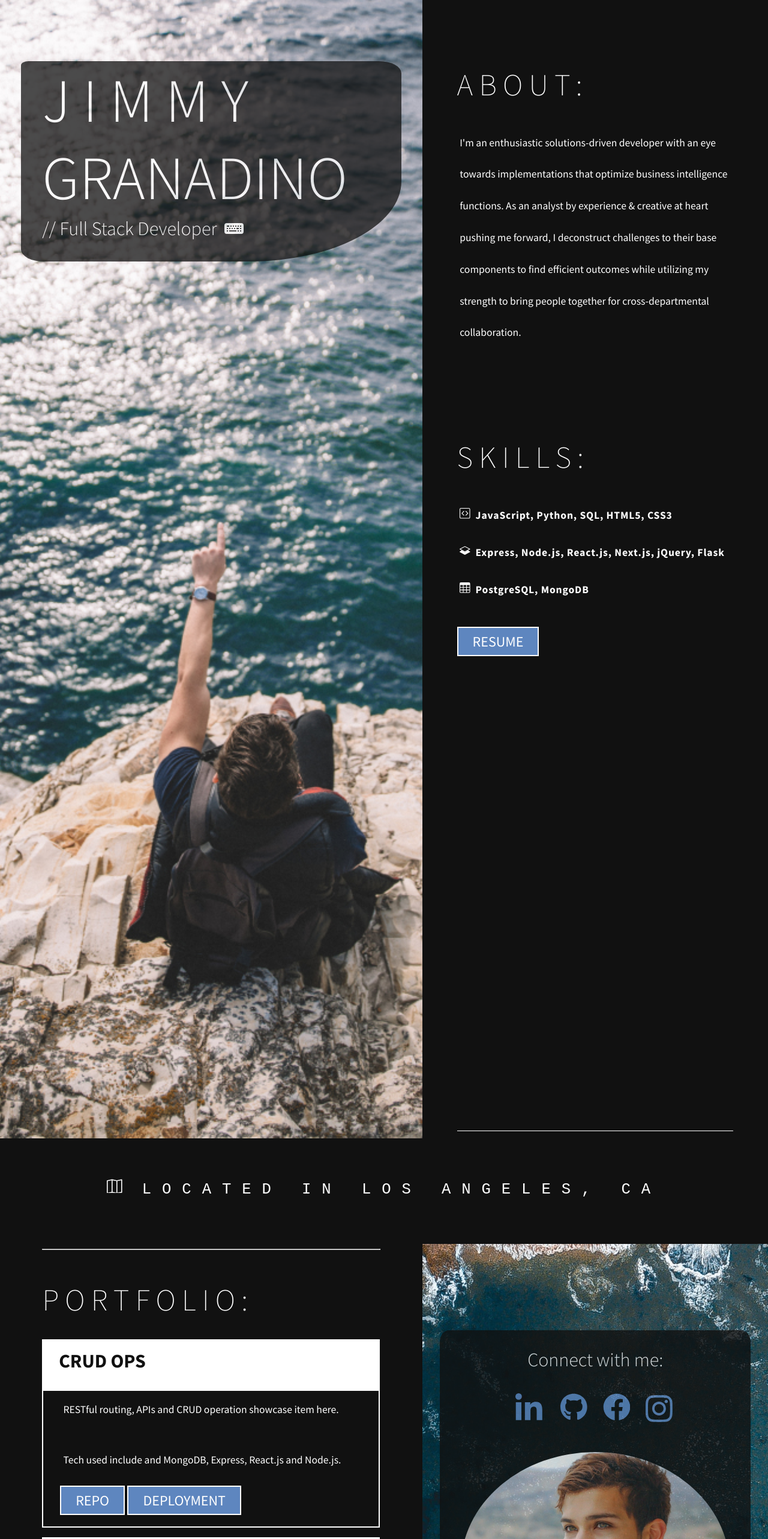
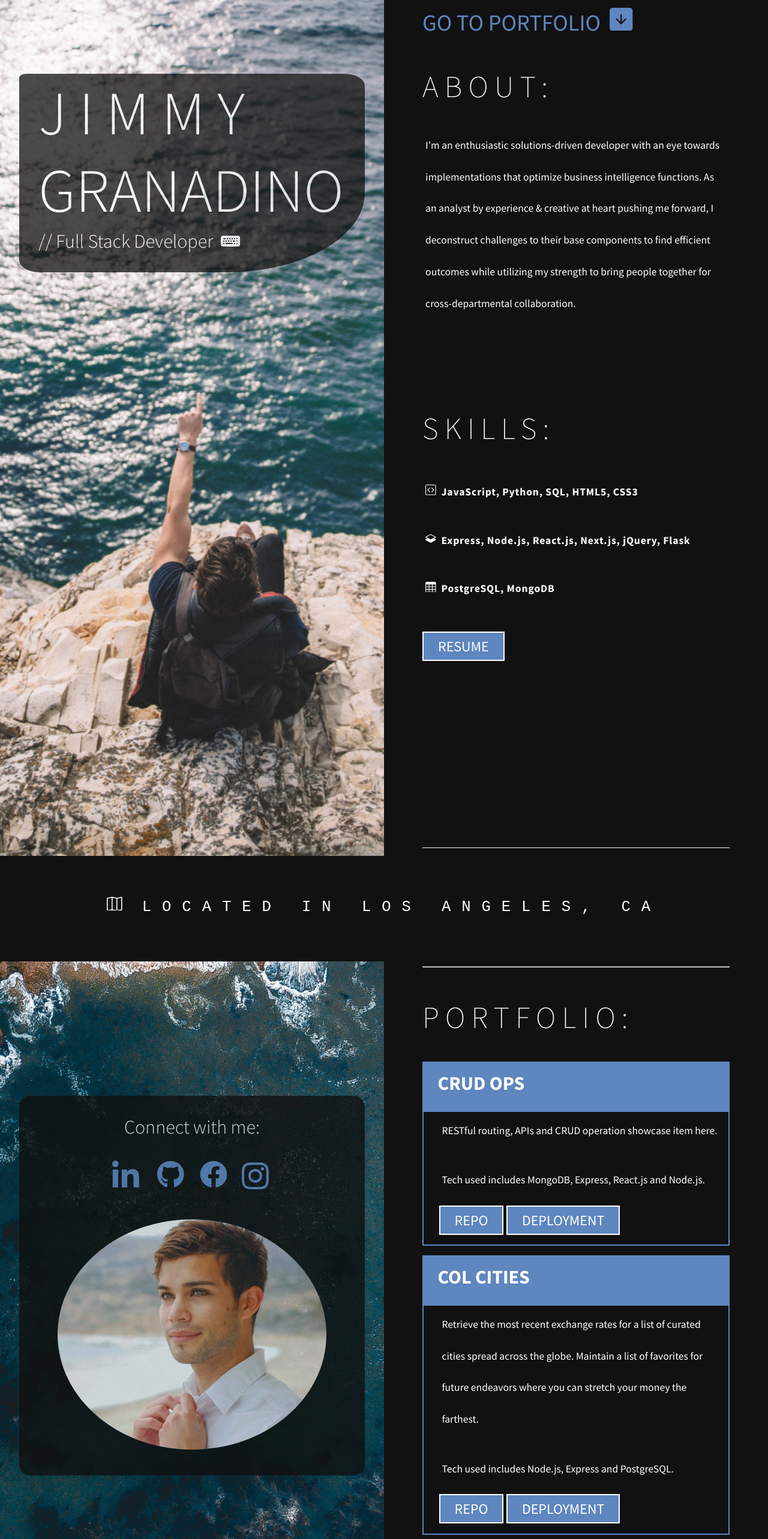
Before and after one commit to jimmygranadino/portfolio-react, a React (Create React App) app: page / in a window 1280 px wide. Shown: the top 2566 px of the page at 60% size. Built offline with nearby package versions, Linux system fonts and the light colour scheme; a web font is replaced by a local one.

Commit message:
final draft

```diff
--- a/package.json
+++ b/package.json
@@ -8,9 +8,12 @@
     "@testing-library/user-event": "^7.2.1",
     "bootstrap-icons": "^1.0.0-alpha5",
     "react": "^16.13.1",
+    "react-anchor-link-smooth-scroll": "^1.0.12",
     "react-dom": "^16.13.1",
     "react-router-dom": "^5.2.0",
-    "react-scripts": "3.4.1"
+    "react-router-hash-link": "^2.0.0",
+    "react-scripts": "^3.4.2",
+    "react-scroll": "^1.8.1"
   },
   "scripts": {
     "start": "react-scripts start",
--- a/src/App.css
+++ b/src/App.css
@@ -12,7 +12,7 @@ body {
 
 .container {
   display: grid;
-  grid-template-columns: 55% 45%;
+  grid-template-columns: 50% 50%;
   align-self: center;
 }
 
@@ -27,7 +27,7 @@ body {
 
 .content {
   background-color: #111111;
-  padding: 10% 10% 2% ;
+  padding: 2% 10% 2% ;
   margin: 0;
 }
 
@@ -46,7 +46,7 @@ body {
   font-family: 'Source Sans Pro', sans-serif;
   font-weight: 300;
   margin-bottom: 0;
-  margin-top: 1em;
+  margin-top: 1.2em;
 }
 
 .role {
@@ -74,12 +74,14 @@ body {
   opacity: 0.75;
   border-radius: 2% 6% 40%;
   transform: perspective(1px) translateZ(0);
+  box-shadow: 0 0 1px rgba(0, 0, 0, 0);
   transition: all 1s;
-  transition-property: transform;
+  transition-property: box-shadow, transform;
 }
 
 .title-card:hover {
   opacity: 0.85;
+  box-shadow: 0 10px 10px -10px rgba(0, 0, 0, 0.5);
   transform: scale(1.05);
 }
 
@@ -115,7 +117,7 @@ a:hover {
 
 .container-bottom {
   display: grid;
-  grid-template-columns: 55% 45%;
+  grid-template-columns: 50% 50%;
   align-self: center;
 }
 
@@ -135,7 +137,7 @@ a:hover {
 .contact-card {
   background: #111111;
   margin: 5%;
-  margin-top: 25%;
+  margin-top: 35%;
   padding: 5% 0 3% 0;
   opacity: 0.80;
   border-radius: 3%;
@@ -167,16 +169,13 @@ a:hover {
 }
 
 .port-title-card {
-  background: #ffffff;
+  background: #5e86bf;
   margin: 0;
   padding: 0 0 5% 5%;
-  transform: perspective(1px) translateZ(0);
-  transition: all 1s;
-  transition-property: transform;
 }
 
 .port-title-text {
-  color: #111111;
+  color: #ffffff;
   font-size: 2.5vw;
   font-family: 'Source Sans Pro', sans-serif;
   font-weight: 700;
@@ -188,10 +187,7 @@ a:hover {
   background: #111111;
   margin-bottom: 2vh;
   padding: 0 0 5% 5%;
-  transform: perspective(1px) translateZ(0);
-  transition: all 1s;
-  transition-property: transform;
-  border: 2px #ffffff solid;
+  border: 2px #5e86bf solid;
 }
 
 .norm-btn {
@@ -232,11 +228,20 @@ a:hover {
 .heavy-text {
   font-weight: 700;
   letter-spacing: 0.05em;
+  line-height: 4em;
 }
 
 .span-border {
   display: block;
-  height: 100vh;
+  height: 40vh;
   width: 100%;
   border-bottom: 1px #ffffff solid;
 }
+
+.nav-link {
+  color: #5e86bf;
+  font-size: 3vw;
+  font-family: 'Source Sans Pro', sans-serif;
+  font-weight: 400;
+  margin: 0 auto;
+}
--- a/src/App.js
+++ b/src/App.js
@@ -1,13 +1,13 @@
 import React from 'react';
 import './App.css';
 import './images/BGalt.jpg'
-import { BrowserRouter as Router, Route, Link } from 'react-router-dom'
+import { BrowserRouter as Router, Route } from 'react-router-dom'
 import About from './components/About'
 import Skills from './components/Skills'
 import Contact from './components/Contact'
 import Portfolio from './components/Portfolio'
 import Divider from './components/Divider'
-
+import Navbar from './components/Navbar'
 
 
 function App() {
@@ -26,6 +26,7 @@ function App() {
         </div>
         <div className="content">
           <Router>
+            <Navbar />
             <Route exact path="/" component={About} />
             <Route exact path="/" component={Skills} />
           </Router>
@@ -38,14 +39,14 @@ function App() {
           </Router>
         </div>
         <div className="container-bottom">
-          <div class="content-bottom">
+          <div class="landing-bottom">
+            <Router>
+              <Route path="/" component={Contact} />
+            </Router>
+          </div>
+          <div className="content-bottom">
             <Router>
               <Route path="/" component={Portfolio} />
-            </Router>
-          </div>
-          <div className="landing-bottom">
-            <Router>
-              <Route path="/" component={Contact} />
             </Router>
           </div>
         </div>
--- a/src/components/Navbar.jsx
+++ b/src/components/Navbar.jsx
@@ -1,13 +1,17 @@
 import React from 'react';
-import { Link } from 'react-router-dom';
+import { HashLink as Link } from 'react-router-hash-link';
 
 const Navbar = () => {
+
+
     return (
         <nav>
             <div>
-                <Link to="/">HOME</Link>/
-                <Link to="#skills">SKILLS</Link>/
-                <Link to="#portfolio">PORTFOLIO</Link>
+                <Link class="nav-link" to="#portfolio">GO TO PORTFOLIO &nbsp;
+                    <svg width="1em" height="1em" viewBox="0 0 16 16" class="bi bi-arrow-down-square-fill" fill="currentColor" xmlns="http://www.w3.org/2000/svg">
+                        <path fill-rule="evenodd" d="M2 0a2 2 0 0 0-2 2v12a2 2 0 0 0 2 2h12a2 2 0 0 0 2-2V2a2 2 0 0 0-2-2H2zm6.5 5a.5.5 0 0 0-1 0v4.793L5.354 7.646a.5.5 0 1 0-.708.708l3 3a.5.5 0 0 0 .708 0l3-3a.5.5 0 0 0-.708-.708L8.5 9.793V5z"/>
+                    </svg>
+                </Link>
             </div>
         </nav>
     )
--- a/src/components/Portfolio.jsx
+++ b/src/components/Portfolio.jsx
@@ -2,7 +2,7 @@ import React from 'react';
 
 const Portfolio = () => {
     return (
-        <div>
+        <section id="portfolio">
             <hr></hr>
             <h1 className="headings" id="portfolio">PORTFOLIO:</h1>
             <div className="port-title-card">
@@ -11,7 +11,7 @@ const Portfolio = () => {
             <div className="port-body-card">
                 <p className="content-text">RESTful routing, APIs and CRUD operation showcase item here.</p>
                 <br />
-                <p className="content-text">Tech used include and MongoDB, Express, React.js and Node.js.</p>
+                <p className="content-text">Tech used includes MongoDB, Express, React.js and Node.js.</p>
                 <br />
                 <a href="#" className="norm-btn">REPO</a> <a href="#" className="norm-btn">DEPLOYMENT</a>
             </div>
@@ -35,7 +35,7 @@ const Portfolio = () => {
                 <br />
                 <a href="#" className="norm-btn">REPO</a> <a href="#" className="norm-btn">DEPLOYMENT</a>
             </div>
-        </div>
+        </section>
     )
 }
 
```
Also changed, not shown: 1 other file (tests, documents, lock files or other folders).
